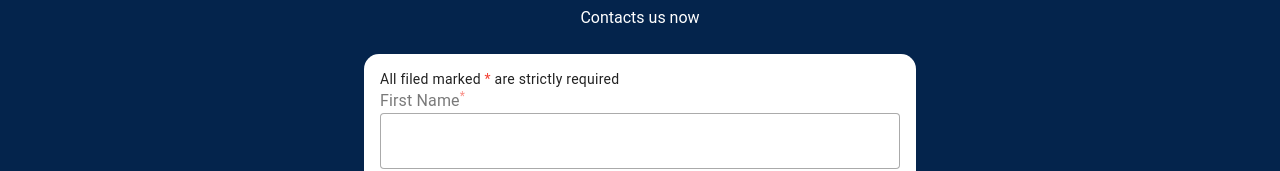
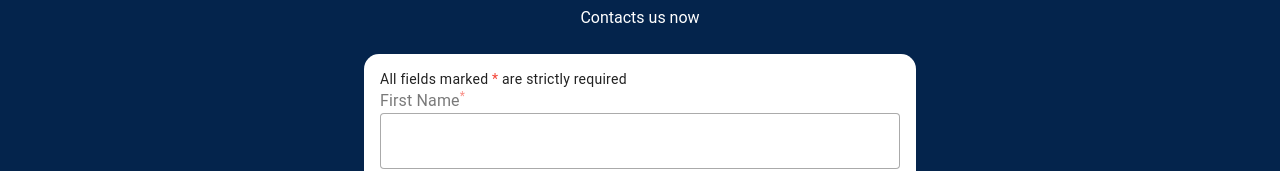
Before and after one commit to yusifk88/ztwebsite, a Nuxt app: page /contact in a window 1280 px wide. Shown: the part 200-371 px from the top of the page. Built offline with nearby package versions, Linux system fonts and the light colour scheme.

Commit message:
fixed typo

```diff
--- a/pages/contact.vue
+++ b/pages/contact.vue
@@ -10,7 +10,7 @@
           <v-card>
             <v-card-text>
 
-              <p>All filed marked <span class="text-red">*</span> are strictly required</p>
+              <p>All fields marked <span class="text-red">*</span> are strictly required</p>
               <v-form ref="contactForm">
                 <v-label>First Name<sup class="text-red">*</sup></v-label>
                 <v-text-field v-model="first_name" :rules="requiredRules" variant="outlined"></v-text-field>
```
